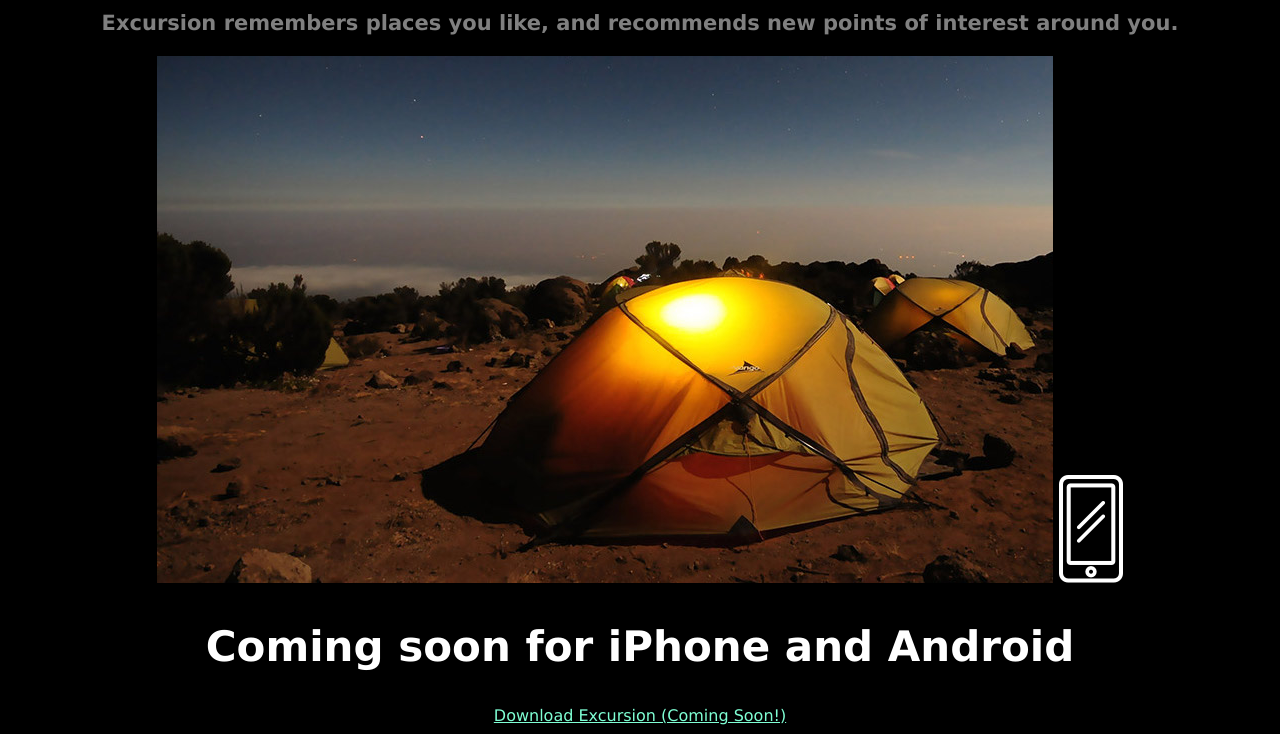
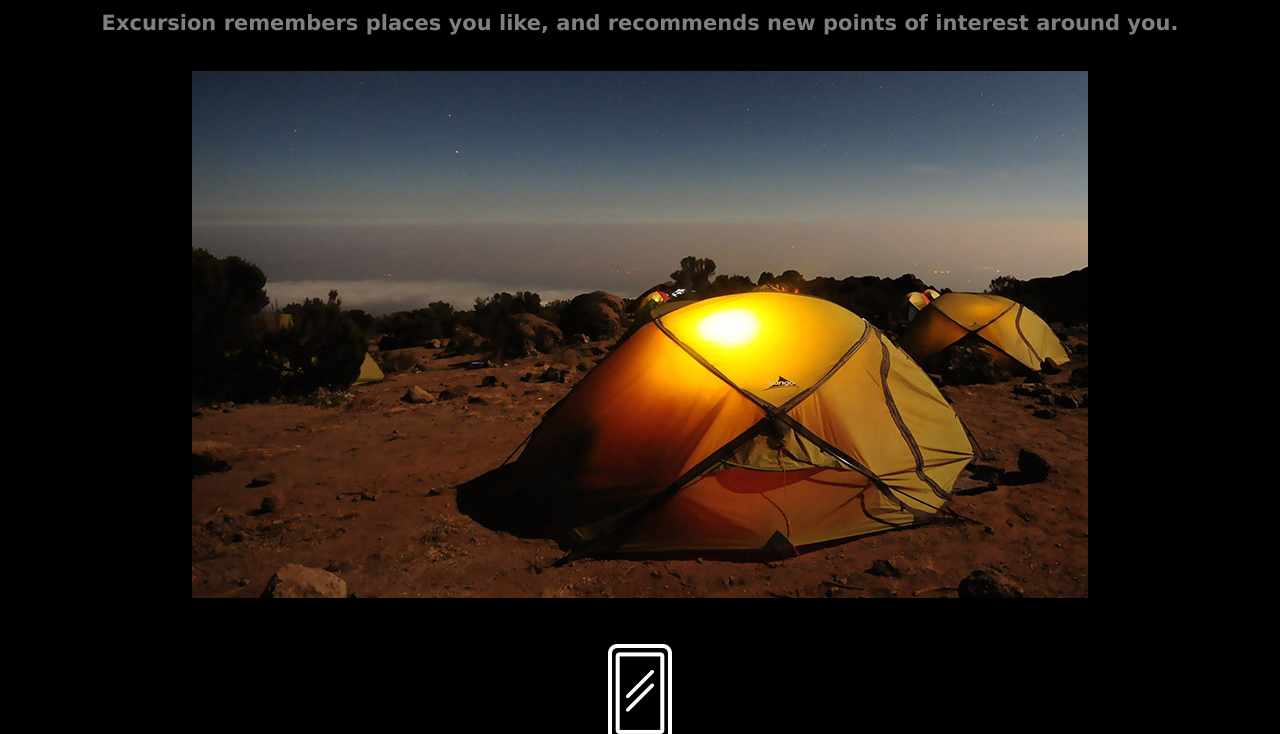
Before and after one commit to jkatz420/excursion, a plain HTML site: page index.html in a window 1280 px wide. Shown: the part 470-1204 px from the top of the page. Drawn offline with Linux system fonts and the light colour scheme.

Commit message:
put images in paragraphs to center

```diff
--- a/index.html
+++ b/index.html
@@ -15,8 +15,8 @@
       <video src="./resources/excursion.mp4" autoplay loop muted>Video not supported</video>
       <h1>Your personal travel guide</h1>
       <h3> Excursion remembers places you like, and recommends new points of interest around you.</h3>
-      <img src="./resources/camp.jpg" />
-      <img src="./resources/phone.png" />
+      <p><img src="./resources/camp.jpg" /></p>
+      <p><img src="./resources/phone.png" /></p>
       <h2>Coming soon for iPhone and Android</h2>
       <a href="http://www.google.com" target="_blank">Download Excursion (Coming Soon!)</a>
     </main>
--- a/resources/css/style.css
+++ b/resources/css/style.css
@@ -26,7 +26,14 @@ a {
   font-size: 16px;
 }
 
-p {
+footer p {
   text-align: right;
   color: gray;
 }
+
+img {
+  display: block;
+  margin: 10px auto;
+  padding: 15px;
+
+}
```
